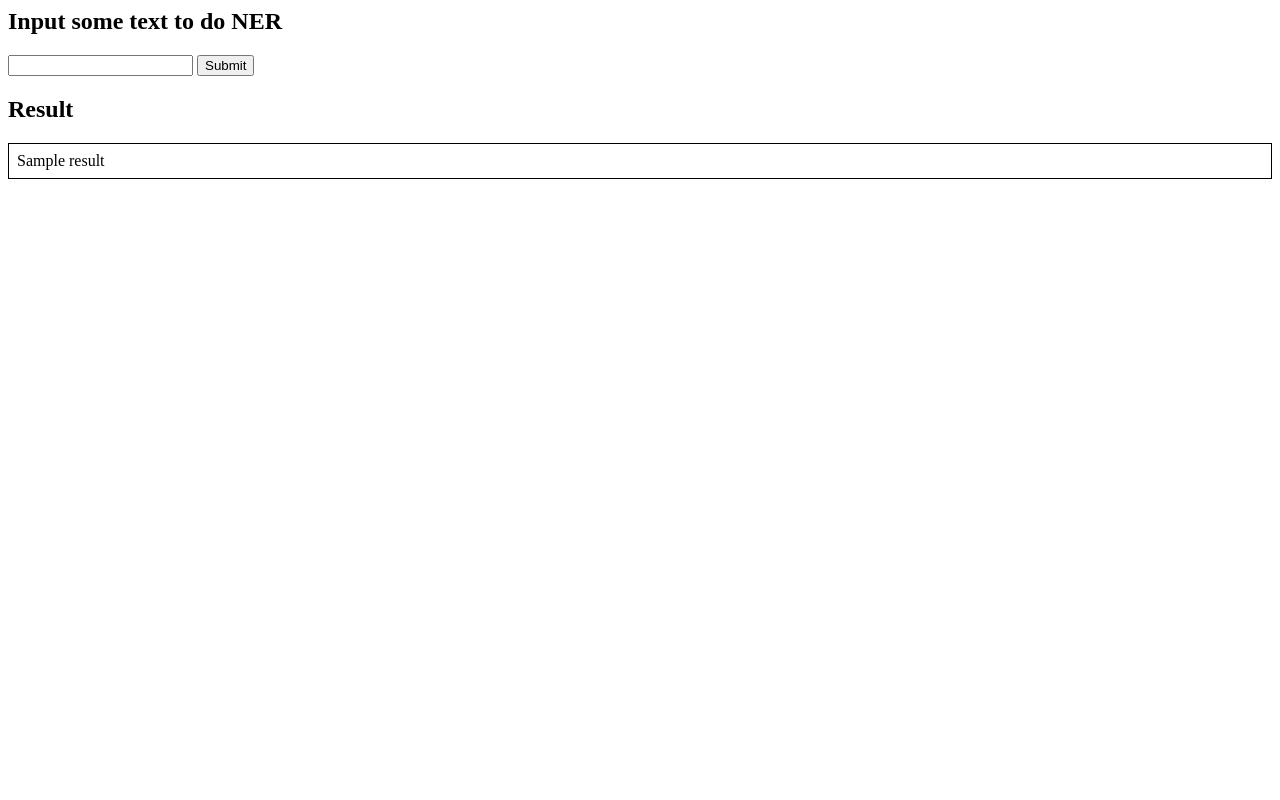
After one commit to ianbulovic/cs217, a Flask app: template assignment1/templates/index.html in a window 1280 px wide. The commit adds this page. Run offline with Flask 3, Linux system fonts and the light colour scheme; the template is opened without the code that fills it: most values are stand-ins (such as "Sample title", 1, 10 or a date in 2020).

Commit message:
initial flask webserver implementation

```diff
--- a/assignment1/restful-api.py
+++ b/assignment1/fastapi-restful.py
@@ -1,3 +1,5 @@
+# run with `uvicorn fastapi-restful:app`
+
 from fastapi import FastAPI
 from pydantic import BaseModel
 
--- /dev/null
+++ b/assignment1/flask-webserver.py
@@ -0,0 +1,23 @@
+# run with `python3 flask-webserver.py`
+
+from flask import Flask, request, render_template
+
+from ner import SpacyDocument
+
+
+app = Flask(__name__)
+
+
+@app.route("/", methods=["GET", "POST"])
+def index():
+    if request.method == "POST":
+        text = request.form.get("Text", type=str)
+        doc = SpacyDocument(text)  # type: ignore
+        result = doc.get_entities_with_markup()
+        return render_template("index.html", result=result)
+    else:  # request.method == "GET"
+        return render_template("index.html", result=None)
+
+
+if __name__ == "__main__":
+    app.run(debug=True)
--- a/assignment1/ner.py
+++ b/assignment1/ner.py
@@ -34,10 +34,10 @@ class SpacyDocument:
             if p in ends:
                 buffer.write("</entity>")
             if p in starts:
-                buffer.write('<entity class="%s">' % starts[p])
+                buffer.write(f'<entity class="{starts[p]}">')
             buffer.write(char)
         markup = buffer.getvalue()
-        return "<markup>%s</markup>" % markup
+        return f"<markup>{markup}</markup>"
 
 
 if __name__ == "__main__":
--- a/assignment1/main.css
+++ b/assignment1/static/css/index.css
@@ -7,7 +7,7 @@
  *
  */
 
- div {
+div {
     border: thin solid black;
     padding: 8px;
 }
--- /dev/null
+++ b/assignment1/templates/index.html
@@ -0,0 +1,19 @@
+<html>
+  <head>
+    <link
+      rel="stylesheet"
+      href="{{ url_for('static', filename='css/index.css') }}"
+    />
+  </head>
+  <body>
+    <h2>Input some text to do NER</h2>
+    <form action="/" method="post">
+      <input type="text" name="Text" />
+      <input type="submit" value="Submit" />
+    </form>
+    <h2>Result</h2>
+    {% if result %}
+    <div>{{ result | safe }}</div>
+    {% endif %}
+  </body>
+</html>
```
Also changed, not shown: assignment1/test.py (deleted, +0 -11 lines).
